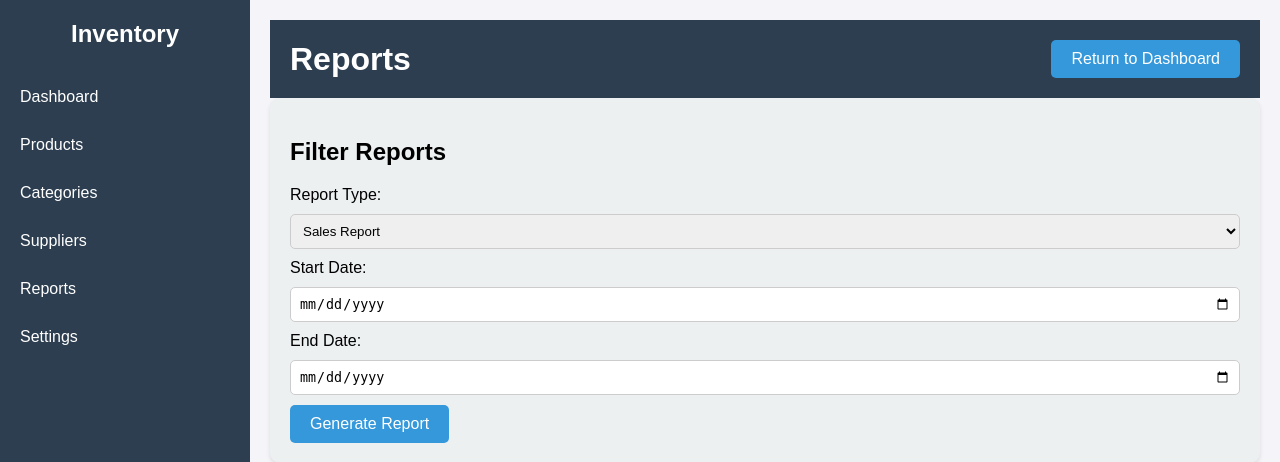
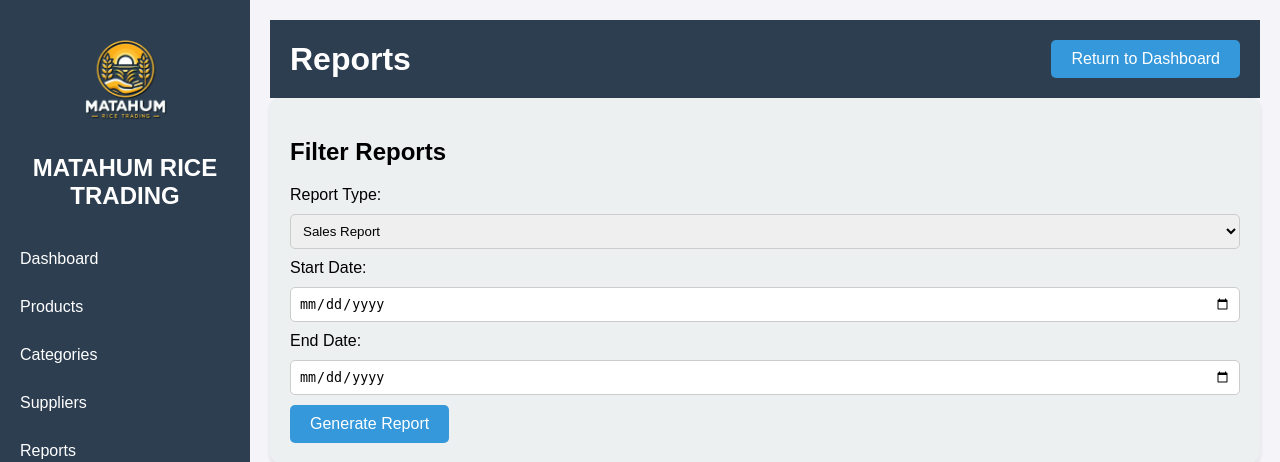
Before and after one commit to dino1210/Matahum-Rice-Retailing-System, a PHP site: page /reports.php in a window 1280 px wide. Shown: the top 462 px of the page. Run offline with PHP 8.4, Linux system fonts and the light colour scheme.

Commit message:
UPDATESSS

```diff
--- a/reports.php
+++ b/reports.php
@@ -139,6 +139,12 @@
             font-size: 24px;
         }
 
+        .sidebar-header img {
+            width: 120px;
+            height: auto;
+            margin-bottom: 10px;
+        }
+
         .nav-menu ul {
             list-style: none;
             padding: 0;
@@ -166,7 +172,8 @@
     <div class="container">
         <aside class="sidebar">
             <div class="sidebar-header">
-                <h2>Inventory</h2>
+                <img src="Matahum Logo.png" alt="Logo">
+                <h2>MATAHUM RICE TRADING</h2>
             </div>
             <nav class="nav-menu">
                 <ul>
--- a/welcome.php
+++ b/welcome.php
@@ -37,7 +37,7 @@
         }
 
         .sidebar-header img {
-            width: 80px;
+            width: 120px;
             height: auto;
             margin-bottom: 10px;
         }
@@ -185,7 +185,7 @@
         <aside class="sidebar">
             <div class="sidebar-header">
                 <img src="Matahum Logo.png" alt="Logo">
-                <h2>Inventory</h2>
+                <h2>MATAHUM RICE TRADING</h2>
             </div>
             <nav class="nav-menu">
                 <ul>
```
Also changed, not shown: products.php (+8 -1 lines), suppliers.php (+7 -1 lines).
